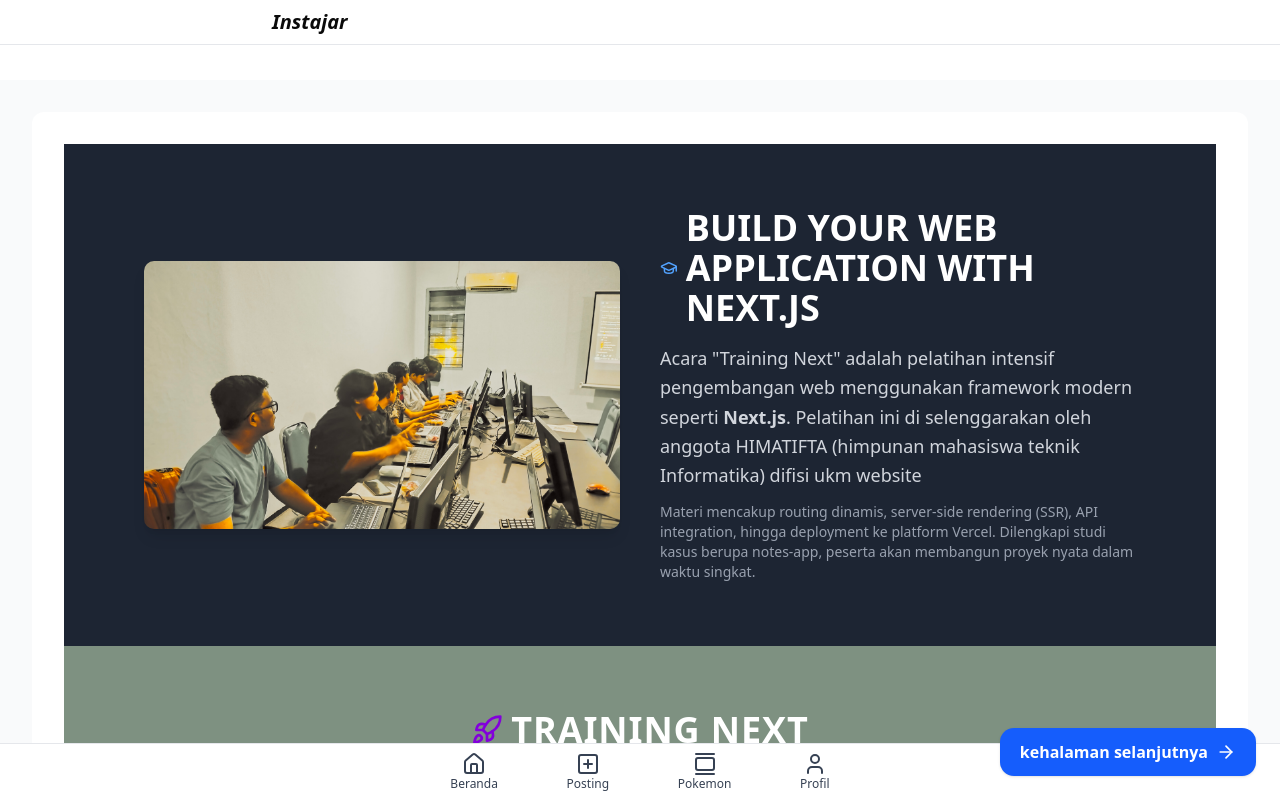
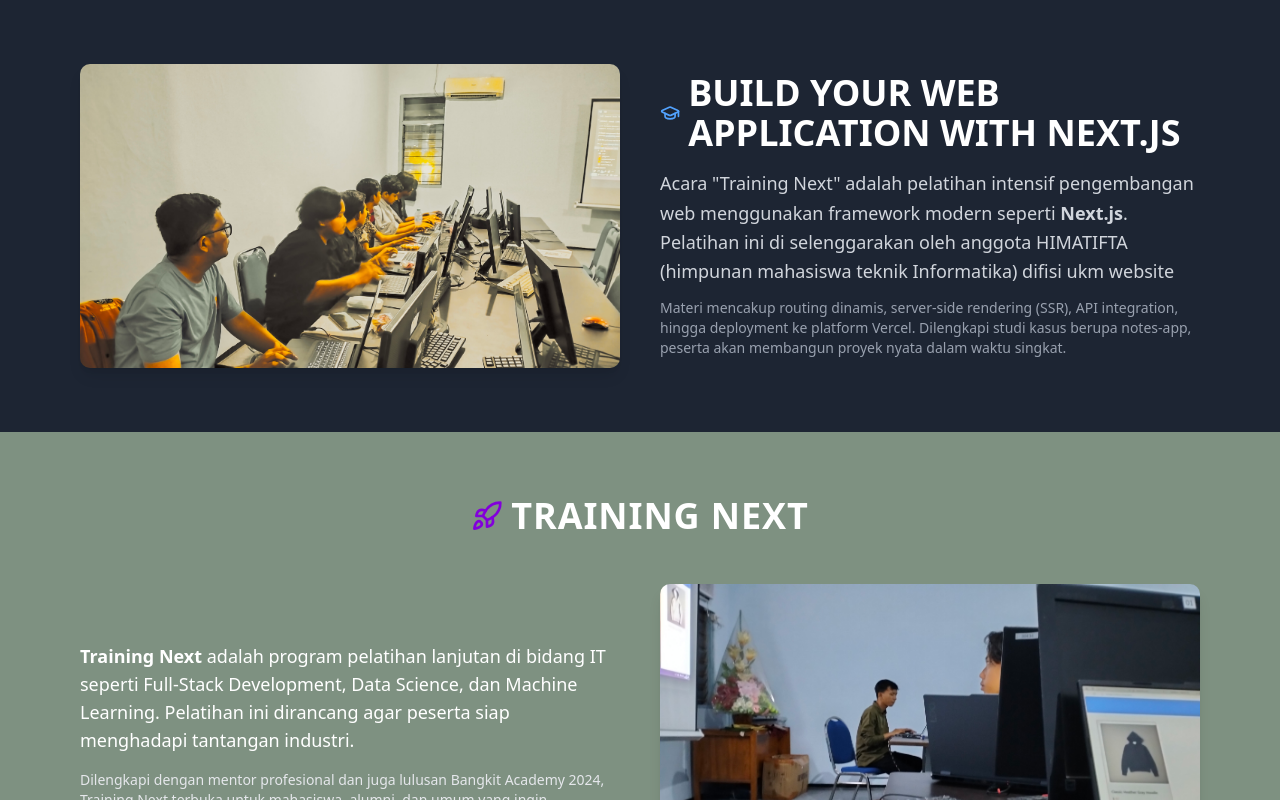
Before and after one commit to sholehuddinn/instajar, a Next.js app: page /about in a window 1280 px wide. Shown: the top 800 px of the page. Built offline with nearby package versions, Linux system fonts and the light colour scheme.

Commit message:
fix: navbar

```diff
--- a/src/app/(auth)/layout.jsx
+++ b/src/app/(auth)/layout.jsx
@@ -1,7 +1,7 @@
 export default function AuthLayout({ children }) {
   return (
-    <div style={{ minHeight: "100vh", display: "flex", alignItems: "center", justifyContent: "center", background: "#f3f4f6" }}>
-      <main style={{ width: "100%", maxWidth: "420px", padding: "2rem", background: "#fff", borderRadius: "8px", boxShadow: "0 4px 12px rgba(0,0,0,0.1)" }}>
+    <div >
+      <main >
         {children}
       </main>
     </div>
--- a/src/app/(client)/about/page.jsx
+++ b/src/app/(client)/about/page.jsx
@@ -89,9 +89,6 @@
           </div>
         </div>
       </section>
-      <div className="fixed bottom-6 right-6 z-50">
-        <BtnNext title={"kehalaman selanjutnya"} route={"/list-project"} />
-      </div>
     </div>
   );
 };
--- a/src/app/(client)/layout.jsx
+++ b/src/app/(client)/layout.jsx
@@ -1,7 +1,7 @@
 export default function ClientLayout({ children }) {
   return (
-    <div style={{ minHeight: "100vh", padding: "2rem", backgroundColor: "#f9fafb" }}>
-      <main style={{ maxWidth: "", margin: "0 auto", background: "#fff", borderRadius: "12px", padding: "2rem" }}>
+    <div>
+      <main >
         {children}
       </main>
     </div>
--- a/src/app/layout.jsx
+++ b/src/app/layout.jsx
@@ -1,23 +1,31 @@
-// import { Geist, Geist_Mono } from "next/font/google";
+'use client';
+
+import { useSelectedLayoutSegments } from 'next/navigation';
+import Head from "@/components/header";
+import Nav from "@/components/footer";
 import "./globals.css";
-import Nav from "@/components/footer";
-import Head from "@/components/header";
 
-export const metadata = {
-  title: "Instajar",
-  description: "bla bla bla",
-  icons: {
-    icon: "/favicon.ico",
-  },
-};
+// Daftar segmen yang tidak ingin menampilkan layout
+const HIDE_LAYOUT_SEGMENTS = ['login', 'register', 'dashboard', 'about', 'list-project', 'send-form'];
 
 export default function RootLayout({ children }) {
+  const segments = useSelectedLayoutSegments();
+
+  const hideLayout = segments.some(seg => HIDE_LAYOUT_SEGMENTS.includes(seg));
+
   return (
     <html lang="en">
       <body>
-        <Head />
-        <div className="mt-20 mb-20">{children}</div>
-        <Nav />
+        {/* Header */}
+        {!hideLayout && <Head />}
+
+        {/* Konten */}
+        <main className={hideLayout ? "" : "mt-20 mb-20"}>
+          {children}
+        </main>
+
+        {/* Footer */}
+        {!hideLayout && <Nav />}
       </body>
     </html>
   );
--- a/src/app/page.jsx
+++ b/src/app/page.jsx
@@ -37,8 +37,8 @@
     <div className="bg-gray-50 min-h-screen">
       <main className="container mx-auto px-4 pt-16 pb-16 max-w-md">
         <div className="space-y-4">
-          {data.map((post) => (
-            <PostCard key={post.id} post={post} />
+          {data.map((post, id) => (
+            <PostCard key={id} post={post} />
           ))}
         </div>
       </main>
--- a/src/app/profile/page.jsx
+++ b/src/app/profile/page.jsx
@@ -21,6 +21,9 @@
         setUserId(payload.userId);
         setToken(token);
       }
+    } else {
+      window.location.href = "/login";
+      Swal.fire("Warning", "Silakan login terlebih dahulu", "warning");
     }
   }, []);
 
```
